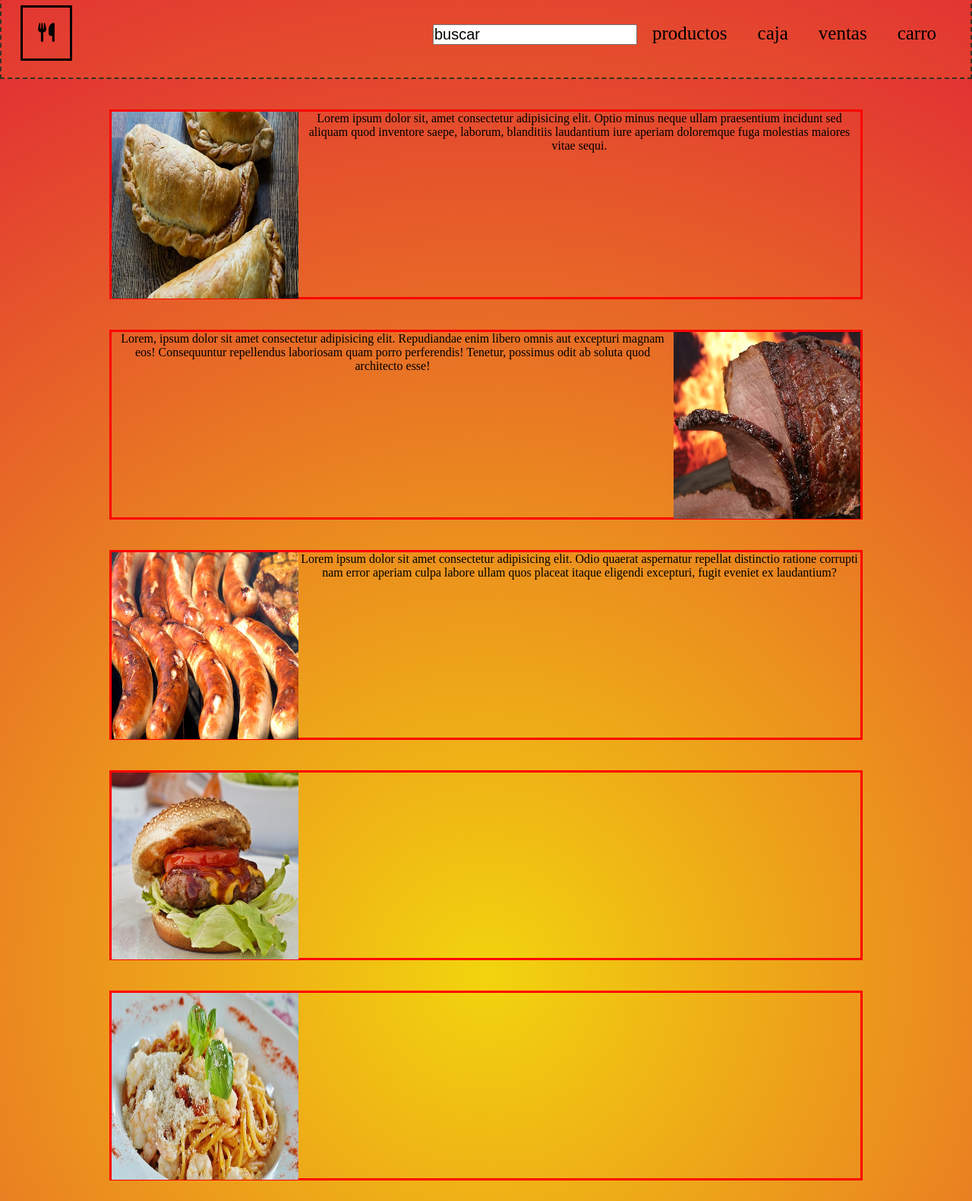
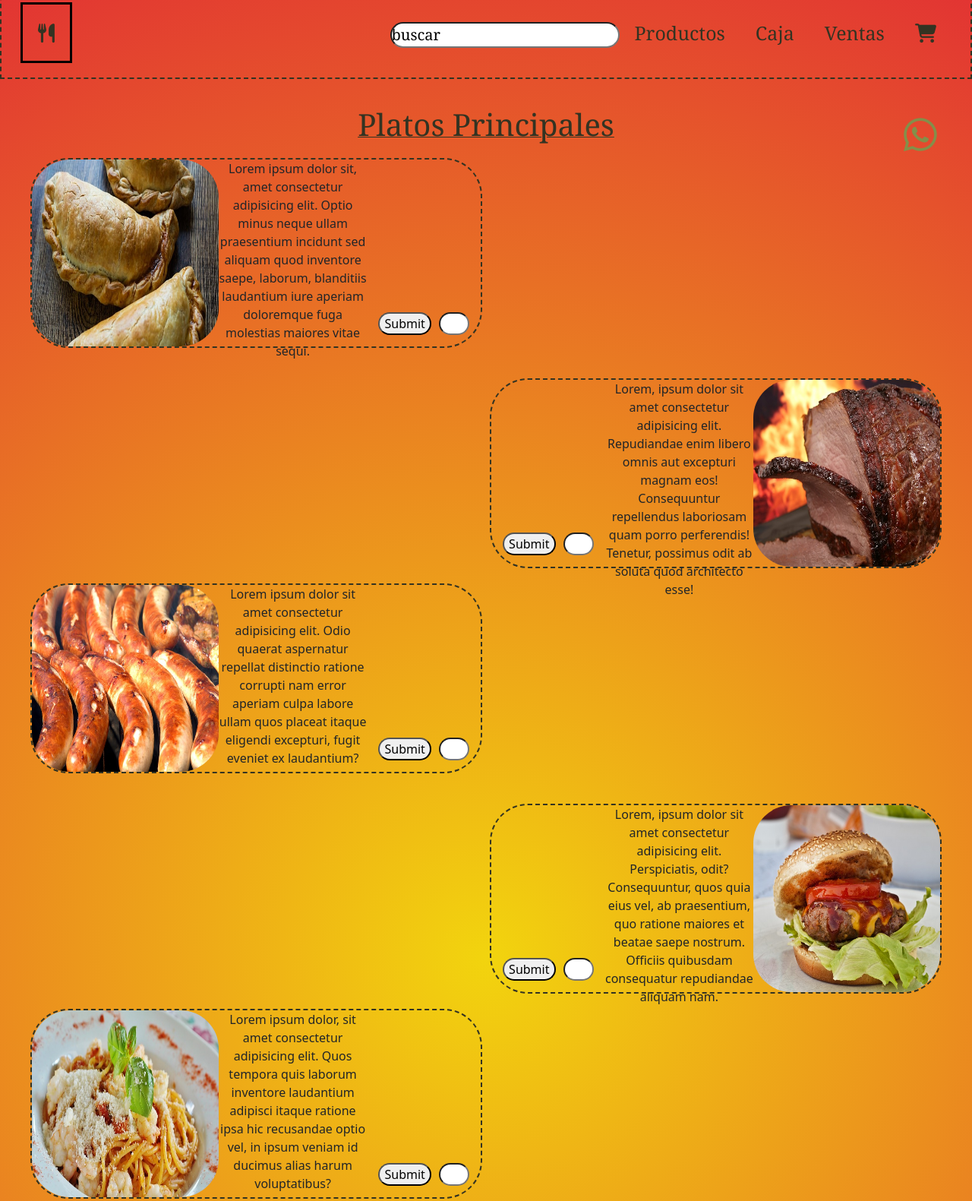
Before and after one commit to federicoalessandro/css, a plain HTML site: page index.html in a window 1280 px wide. Shown: the part 16-1597 px from the top of the page at 76% size. Drawn offline with nearby package versions, Linux system fonts and the light colour scheme.

Commit message:
nueva modificacion

```diff
--- a/css/index.css
+++ b/css/index.css
@@ -12,14 +12,9 @@ body{
     border: solid black;
 /* background-color: #e23333; */
 }
-.fa-utensils{
-
-}
 .logogen{
     /* background-color: red; */
 margin-right: auto;
-}
-nav{
 }
 nav ul {
     /* background-color: #69c; */
@@ -36,53 +31,116 @@ nav ul {
 }
 .search{
     font-size: 20px;
+    border-radius: 50px;
 }
 nav ul li{
     display: inline-block;
+    font-family: Georgia, 'Times New Roman', Times, serif;;
 }
 nav a:hover{
     color: #fff;
-    background-color: #016;
 }
 nav a{
-    color: black;
+    color: #332;
     text-decoration: none;
     padding: 20px;
+    text-transform: capitalize;
 }
-main{
+.h1-main{
+    font-family: Georgia, 'Times New Roman', Times, serif;
+    text-transform: capitalize;
+    text-decoration: underline;
+    display: contents;
+}
+.div-h1{
+    text-align: center;
+    text-decoration: underline;
+    color: #332;
+}
+.div-whatssapp{
+float: right;
+padding-right: 70px;
+}
+.logo-whatssapp{
+    font-size: 50px;
+    color: #25D366;
+    opacity: 0.5;
+    position: fixed;
+}
+.main-product{
     /* margin: 20px; */
-    display: flex;
+    /* display: flex;
     flex-wrap: wrap;
     justify-content: center;
-    overflow: hidden;
+    overflow: hidden; */
     padding: 20px;
-    background: radial-gradient(circle,#f2d40e,#e23333);
 }
 p{
 
 }
 .caja{
     height: 250px;
-    width: 80%;
+    width: 48%;
     margin: 20px;
-    border: red solid;
-    display: flex;
+    border: dashed #332 2px;
+    border-radius: 50px;
+    display: flex
+}
+.caja:hover{
+    color: white;
+    font-size: 20px;
 }
 .caja2{
+    display: flex;
     flex-direction: row-reverse;
+    float: right;
+}
+.caja4{
+display: flex;
+flex-direction: row-reverse;
+float: right;
+}
+.caja6{
+    display: flex;
+    flex-direction: row-reverse;
+    float: right;
+}
+.caja8{
+    display: flex;
+flex-direction: row-reverse;
+float: right;
+}
+.div-input-caja{
+    /* padding-left: 10px;
+    padding-bottom: 10px; */
+    padding: 10px;
+    display: flex;
+    align-items: end;
+}
+.input-caja{
+width: 70px;
+height: 30px;
+margin: 5px;
+border-radius: 50px;
+}
+.input-number-caja{
+    width: 40px;
+    height: 30px;
+    margin: 5px;
+    border-radius: 50px;
 }
 .imgcont{
     height: 246px;
     width: 246px;
-
+    border-radius: 50px;
 }
 p{
 text-align: center;
 }
 footer{
-    background-color: #333;
-    border: #016 solid 5px;
+    border: dashed #332 2px;
     padding: 10px;
+    float: left;
 }
 @media only screen and (max-width: 500px){
     .nav__ul{
--- a/index.html
+++ b/index.html
@@ -8,11 +8,12 @@
       src="https://kit.fontawesome.com/0c3d85239f.js"
       crossorigin="anonymous"
     ></script>
+    <link href="https://cdn.jsdelivr.net/npm/bootstrap@5.3.2/dist/css/bootstrap.min.css" rel="stylesheet" integrity="sha384-T3c6CoIi6uLrA9TneNEoa7RxnatzjcDSCmG1MXxSR1GAsXEV/Dwwykc2MPK8M2HN" crossorigin="anonymous">
+    <link href="https://cdn.jsdelivr.net/npm/bootstrap@5.3.2/dist/js/bootstrap.bundle.min.js">
     <title>stock</title>
   </head>
   <body>
     <header>
-
       <nav>
         <ul>
           <!-- <div class="nav__responsive fas fa-bars"></div> -->
@@ -27,45 +28,105 @@
           <li><a href="caja.html">caja</a></li>
           <li><a href="ventas.html">ventas</a></li>
           <li>
-            <a href="carro.html">carro</a>
+            <a href="carro.html"><i class="fa-solid fa-cart-shopping"></i></a>
           </li>
         </ul>
       </nav>
     </header>
+    <div class="main-product">
+      <div class="div-h1">
+      <h1 class="h1-main">
+        platos principales
+      </h1>
+      <div class="div-whatssapp">
+        <a href="https://wa.me/393409590387" class="logo-whatssapp">
+          <i class="fa-brands fa-whatsapp"></i>
+        </a>
+      </div>
+    </div>
+      <!-- <div class="div-whatssapp">
+        <a href="https://wa.me/3409590387" class="logo-whatssapp">
+          <i class="fa-brands fa-whatsapp"></i>
+        </a>
+      </div> -->
     <main>
       <div class="caja">
         <img src="./img/empanadas.jpg" alt="" class="imgcont" />
         <p>Lorem ipsum dolor sit, amet consectetur adipisicing elit. Optio minus neque ullam praesentium incidunt sed aliquam quod inventore saepe, laborum, blanditiis laudantium iure aperiam doloremque fuga molestias maiores vitae sequi.</p>
+        <div class="div-input-caja">
+          <input class="input-caja" type="submit">
+          <input class="input-number-caja" type="number">
+        </div>
       </div>
       <div class="caja caja2">
         <img src="./img/barbecue.jpg.jpg" alt="" class="imgcont" />
         <p>Lorem, ipsum dolor sit amet consectetur adipisicing elit. Repudiandae enim libero omnis aut excepturi magnam eos! Consequuntur repellendus laboriosam quam porro perferendis! Tenetur, possimus odit ab soluta quod architecto esse!</p>
+        <div class="div-input-caja">
+          <input class="input-caja" type="submit">
+          <input class="input-number-caja" type="number">
+        </div>
       </div>
       <div class="caja caja3">
         <img src="./img/salchicha.jpg" alt="" class="imgcont" />
         <p>Lorem ipsum dolor sit amet consectetur adipisicing elit. Odio quaerat aspernatur repellat distinctio ratione corrupti nam error aperiam culpa labore ullam quos placeat itaque eligendi excepturi, fugit eveniet ex laudantium?</p>
+        <div class="div-input-caja">
+          <input class="input-caja" type="submit">
+          <input class="input-number-caja" type="number">
+        </div>
       </div>
       <div class="caja caja4">
         <img src="./img/burger.jpg.jpg" alt="" class="imgcont" />
+        <p>Lorem, ipsum dolor sit amet consectetur adipisicing elit. Perspiciatis, odit? Consequuntur, quos quia eius vel, ab praesentium, quo ratione maiores et beatae saepe nostrum. Officiis quibusdam consequatur repudiandae aliquam nam.
+        </p>
+        <div class="div-input-caja">
+          <input class="input-caja" type="submit">
+          <input class="input-number-caja" type="number">
+        </div>
       </div>
       <div class="caja caja5">
         <img src="./img/pasta.jpg" alt="" class="imgcont" />
+        <p>Lorem ipsum dolor, sit amet consectetur adipisicing elit. Quos tempora quis laborum inventore laudantium adipisci itaque ratione ipsa hic recusandae optio vel, in ipsum veniam id ducimus alias harum voluptatibus?
+        </p>
+        <div class="div-input-caja">
+          <input class="input-caja" type="submit">
+          <input class="input-number-caja" type="number">
+        </div>
       </div>
       <div class="caja caja6">
         <img src="/img/bread-1284438_640.jpg" alt="" class="imgcont" />
+        <p>Lorem ipsum, dolor sit amet consectetur adipisicing elit. Ut maxime atque, maiores exercitationem consequatur corrupti quibusdam delectus cupiditate molestiae impedit pariatur sapiente laboriosam, magni illum culpa, quaerat deleniti dignissimos dicta.
+        </p>
+        <div class="div-input-caja">
+          <input class="input-caja" type="submit">
+          <input class="input-number-caja" type="number">
+        </div>
       </div>
       <div class="caja caja7">
         <img src="./img/ensalada.jpg" alt="" class="imgcont" />
+        <p>Lorem ipsum, dolor sit amet consectetur adipisicing elit. Repellendus ea quibusdam corrupti ab odio atque maiores laudantium fuga laboriosam molestiae temporibus eligendi iste suscipit libero odit, ipsum, modi natus numquam.
+        </p>
+        <div class="div-input-caja">
+          <input class="input-caja" type="submit">
+          <input class="input-number-caja" type="number">
+        </div>
       </div>
       <div class="caja caja8">
         <img src="./img/vino.jpg.jpg" alt="" class="imgcont" />
+        <p>Lorem ipsum dolor, sit amet consectetur adipisicing elit. Delectus ullam blanditiis asperiores, cumque debitis exercitationem, in expedita mollitia possimus vitae nemo veniam quam quidem quo quaerat, iure consequatur. Ab, consequatur.</p>
+        <div class="div-input-caja">
+        <input class="input-caja" type="submit">
+        <input class="input-number-caja" type="number">
+      </div>
       </div>
     </main>
+  </div>
     <section></section>
     <footer>
       <p>
         Lorem ipsum dolor sit amet consectetur, adipisicing elit. Harum corporis dicta tenetur sapiente quibusdam eligendi aliquam consequatur laudantium, culpa assumenda deleniti nesciunt incidunt officia voluptatum consectetur sit porro aut inventore?
       </p>
     </footer>
+    <script src="https://cdn.jsdelivr.net/npm/@popperjs/core@2.11.8/dist/umd/popper.min.js" integrity="sha384-I7E8VVD/ismYTF4hNIPjVp/Zjvgyol6VFvRkX/vR+Vc4jQkC+hVqc2pM8ODewa9r" crossorigin="anonymous"></script>
+    <script src="https://cdn.jsdelivr.net/npm/bootstrap@5.3.2/dist/js/bootstrap.min.js" integrity="sha384-BBtl+eGJRgqQAUMxJ7pMwbEyER4l1g+O15P+16Ep7Q9Q+zqX6gSbd85u4mG4QzX+" crossorigin="anonymous"></script>
   </body>
 </html>
```
